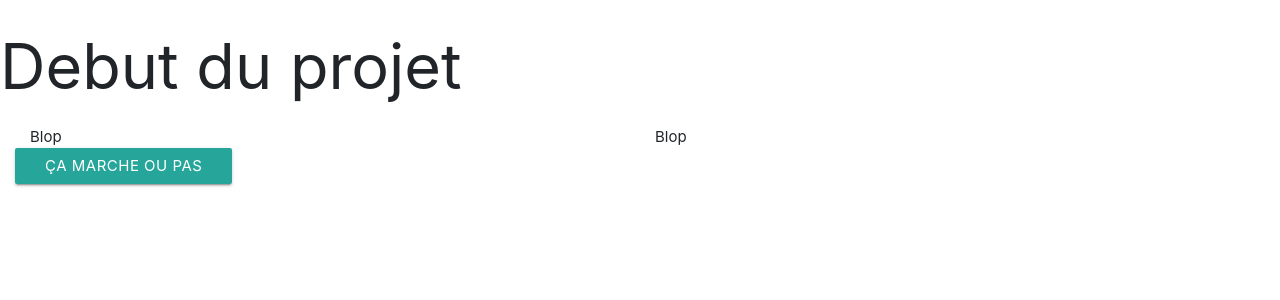
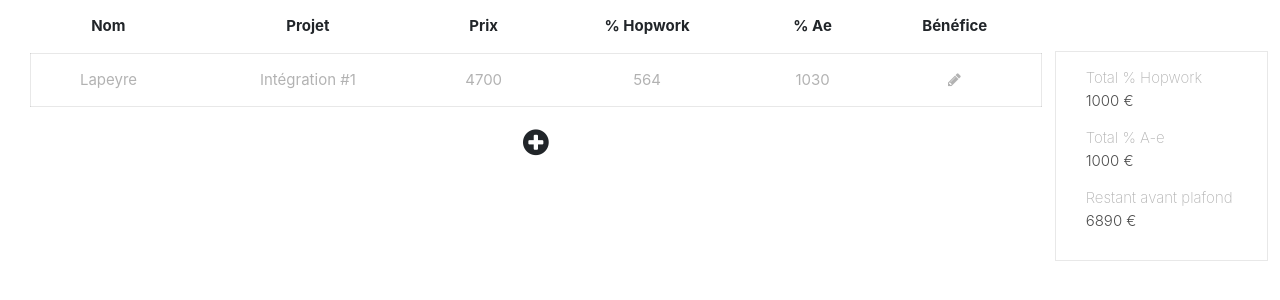
Before and after one commit to Charlesdoiron/BinomeCompta, a website: page index.html in a window 1280 px wide. Drawn offline with nearby package versions, Linux system fonts and the light colour scheme.

Commit message:
Commit de la folie
Arnaud bulldozer

```diff
--- a/css/main.css
+++ b/css/main.css
@@ -0,0 +1,57 @@
+span {
+    display: inline-block;
+}
+
+.mission {
+    border: 1px solid rgba(0, 0, 0, 0.09);
+    transition: all 2s cubic-bezier(.25, .8, .25, 1);
+    color: rgba(0, 0, 0, 0.3)
+}
+
+.mission:hover {
+    box-shadow: 0 14px 28px rgba(0, 0, 0, 0.25), 0 10px 10px rgba(0, 0, 0, 0.22);
+    transition: all 2s cubic-bezier(.25, .8, .25, 1);
+    color: #1E2019;
+}
+
+.fa-add,
+.fa-check {
+    transition: all 2s cubic-bezier(.25, .8, .25, 1);
+}
+
+.fa-add:hover {
+    color: #E2C044;
+    transition: all 1s cubic-bezier(.25, .8, .25, 1);
+}
+
+
+
+/*RECAP*/
+
+.recap__container {
+    text-align: left;
+    padding-top: 15px;
+    margin-top: 50px;
+    border: 1px solid rgba(0, 0, 0, 0.09);
+    max-height: 210px;
+}
+
+.recap__data {
+    font-weight: 300;
+    color: rgba(0, 0, 0, 0.7);
+}
+
+.recap__title {
+    font-weight: 200;
+    color: rgba(0, 0, 0, 0.3);
+    margin-bottom: 0;
+}
+
+
+/*GENERAL*/
+
+.fixed {
+    position: fixed;
+    top: 1px;
+    right: 12px;
+}
--- a/index.html
+++ b/index.html
@@ -1,40 +1,74 @@
 <!DOCTYPE html>
 <html>
+
 <head>
     <title>Binome Comptabilité</title>
     <meta charset="utf-8">
     <!--   <script src="node_modules/jquery/src/jquery.js"></script>
   <script src="node_modules/bootstrap/dist/js/bootstrap.js"></script> -->
-
     <link rel="stylesheet" href="node_modules/bootstrap/dist/css/bootstrap.min.css">
     <link rel="stylesheet" href="https://cdnjs.cloudflare.com/ajax/libs/materialize/0.100.2/css/materialize.min.css">
     <link rel="stylesheet" href="css/main.css">
-
-
     <script src="https://code.jquery.com/jquery-3.2.1.slim.min.js" integrity="sha384-KJ3o2DKtIkvYIK3UENzmM7KCkRr/rE9/Qpg6aAZGJwFDMVNA/GpGFF93hXpG5KkN" crossorigin="anonymous"></script>
     <script src="https://cdnjs.cloudflare.com/ajax/libs/popper.js/1.11.0/umd/popper.min.js" integrity="sha384-b/U6ypiBEHpOf/4+1nzFpr53nxSS+GLCkfwBdFNTxtclqqenISfwAzpKaMNFNmj4" crossorigin="anonymous"></script>
     <script src="https://maxcdn.bootstrapcdn.com/bootstrap/4.0.0-beta/js/bootstrap.min.js" integrity="sha384-h0AbiXch4ZDo7tp9hKZ4TsHbi047NrKGLO3SEJAg45jXxnGIfYzk4Si90RDIqNm1" crossorigin="anonymous"></script>
+    <link href="https://maxcdn.bootstrapcdn.com/font-awesome/4.7.0/css/font-awesome.min.css" rel="stylesheet" integrity="sha384-wvfXpqpZZVQGK6TAh5PVlGOfQNHSoD2xbE+QkPxCAFlNEevoEH3Sl0sibVcOQVnN" crossorigin="anonymous">
+</head>
 
-
-
-
-
-
-
-
-</head>
 <body>
-	<h1>Debut du projet</h1>
     <div class="col-md-12">
         <div class="row">
-    <div class="col-md-6">Blop</div>
-    <div class="col-md-6">Blop</div>
-    <button class="btn btn-primary">ÇA MARCHE OU PAS</button>
+            <div class="col-md-10 table__container ">
+                <div class="row">
+                    <table class=" centered ">
+                        <thead class="thead">
+                            <tr>
+                                <th>Nom</th>
+                                <th>Projet</th>
+                                <th>Prix</th>
+                                <th>% Hopwork</th>
+                                <th>% Ae</th>
+                                <th>Bénéfice</th>
+                            </tr>
+                        </thead>
+                        <tbody>
+                            <tr class="mission">
+                                <td data-mission-client contenteditable='false'>
+                                </td>
+                                <td data-mission-projet contenteditable='false'>
+                                </td>
+                                <td data-mission-prix contenteditable='false'>
+                                </td>
+                                <td data-mission-hopwork contenteditable='false'>
+                                </td>
+                                <td data-mission-ae contenteditable='false'>
+                                </td>
+                                <td>
+                                    <i class="fa fa-pencil" aria-hidden="false"></i>
+                                </td>
+                            </tr>
+                        </tbody>
+                    </table>
+                </div>
+                <div class="col-md-12 text-center">
+                    <i class="fa fa-plus-circle fa-2x fa-add" aria-hidden="true"></i>
                 </div>
             </div>
+            <div class="col-md-2 recap__container fixed">
+                <div class="row">
+                    <div class="col-md-12">
+                        <p class="recap__title">Total % Hopwork</p>
+                        <p class="recap__data">1000 €</p>
+                        <p class="recap__title">Total % A-e</p>
+                        <p class="recap__data">1000 €</p>
+                        <p class="recap__title">Restant avant plafond</p>
+                        <p class="recap__data">6890 €</p>
+                    </div>
+                </div>
+            </div>
+        </div>
+    </div>
+    <script type="text/javascript" src="js/script.js"></script>
+</body>
 
-
-
-
-</body>
 </html>
--- a/js/script.js
+++ b/js/script.js
@@ -0,0 +1,106 @@
+(function() {
+    let btn = document.querySelector('.fa-add');
+    let btnModify = [...document.querySelectorAll('.fa-pencil')]
+    let tbody = document.querySelector('tbody')
+    let tr = [...tbody.querySelectorAll('tr')]
+
+    let dataClient = document.querySelector('[data-mission-client]');
+    let dataProjet = document.querySelector('[data-mission-projet]');
+    let dataPrix = document.querySelector('[data-mission-prix]');
+    let dataHopwork = document.querySelector('[data-mission-hopwork]');
+    let dataAe = document.querySelector('[data-mission-ae]');
+
+    // ADD PROJECT
+    function popUp() {
+        // alert('Ajout d\'un projet')
+        let trLenght = tr.length
+        let monTexte = `
+
+                                <td data-mission-client contenteditable='false'>
+                                </td>
+                                <td  data-mission-projet contenteditable='false'>
+                                </td>
+                                <td data-mission-prix contenteditable='false'>
+                                </td>
+                                <td data-mission-hopwork contenteditable='false'>
+                                </td>
+                                <td data-mission-ae contenteditable='false'>
+                                </td>
+                                <td>
+                                    <i class="fa fa-pencil" aria-hidden="false"></i>
+                                </td>
+                      `
+        tbody.insertRow(trLenght).classList.add('mission')
+        let trClassMissionAjout = tbody.rows[trLenght]
+        trClassMissionAjout.innerHTML = monTexte
+        btnModify.push(trClassMissionAjout.querySelector('.fa-pencil'))
+        tr.push(trClassMissionAjout);
+        updateBtnModify(btnModify)
+
+    };
+    btn.addEventListener('click', popUp);
+
+
+    // EDITABLE
+
+    function editable() {
+        let trSurLequelJeTaffe = tr[btnModify.indexOf(this)]
+        console.log(btnModify.indexOf(this))
+        let tds = trSurLequelJeTaffe.querySelectorAll('td')
+
+        tds.forEach(td => {
+            if (td.getAttribute('contenteditable') == 'false') {
+                td.setAttribute('contenteditable', 'true')
+
+            } else if (td.getAttribute('contenteditable') == 'true') {
+                td.setAttribute('contenteditable', 'false')
+            }
+        })
+    }
+
+
+    function toggleFa() {
+        console.log(this)
+
+        if (this.classList.contains('fa-pencil')) {
+            this.classList.remove("fa-pencil")
+            this.classList.add("fa-check")
+        } else if (this.classList.contains('fa-check')) {
+            this.classList.remove("fa-check")
+            this.classList.add("fa-pencil")
+        }
+    };
+
+    function updateBtnModify(btnModify) {
+
+        btnModify.forEach((element) => {
+            element.addEventListener('click', editable);
+        });
+        btnModify.forEach((element) => {
+            element.addEventListener('click', toggleFa);
+        });
+
+
+    }
+    updateBtnModify(btnModify)
+
+
+
+
+
+
+
+    // Datas
+
+    dataClient.textContent = "Lapeyre"
+    dataProjet.textContent = "Intégration #1"
+    let prix = dataPrix.textContent = 4700
+    let hopwork = dataHopwork.textContent = Math.round(prix * 0.12)
+    dataAe.textContent = Math.round((prix - hopwork) * 0.249)
+
+
+    // function dataPrompt(argument) {
+    //     let data = prompt('ma valeur')
+    //     dataClient.textContent = data
+    // }
+})();
```
Lines whose indentation alone changed are shown as unchanged.
